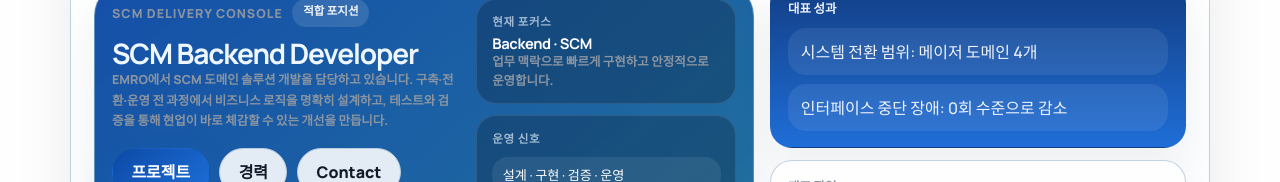
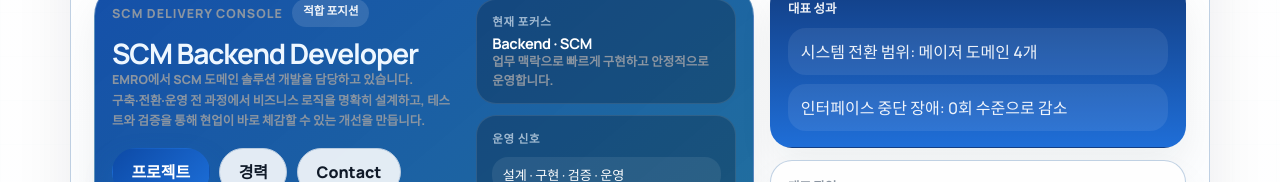
Before and after one commit to IanToo2/portfolio, a React (Vite) app: page / in a window 1280 px wide. Shown: the part 296-478 px from the top of the page. Built offline with nearby package versions, Linux system fonts and the light colour scheme.

Commit message:
style: break hero intro by sentence

```diff
--- a/src/features/portfolio/components/HomeOverviewSection.jsx
+++ b/src/features/portfolio/components/HomeOverviewSection.jsx
@@ -10,6 +10,7 @@
 }) {
   const topHighlights = localizedHighlights.slice(0, 3);
   const heroSignals = [t.heroSignalValue, ...summaryQuick.impacts.slice(0, 2)];
+  const introLines = String(localizedProfile.intro ?? "").split(/(?<=[.!?])\s+/);
 
   return (
     <PortfolioSection
@@ -28,7 +29,14 @@
                 <span>{t.summaryQuickFitLabel}</span>
               </div>
               <h3>{summaryQuick.fit}</h3>
-              <p className="home-hero-copy">{localizedProfile.intro}</p>
+              <p className="home-hero-copy">
+                {introLines.map((line, index) => (
+                  <span key={`${line}-${index}`}>
+                    {line}
+                    {index < introLines.length - 1 ? <br /> : null}
+                  </span>
+                ))}
+              </p>
               <div className="home-action-row">
                 <a className="ui-btn ui-btn-primary" href="#projects">{t.heroActionProjects}</a>
                 <a className="ui-btn ui-btn-ghost" href="#career">{t.heroActionExperience}</a>
```
